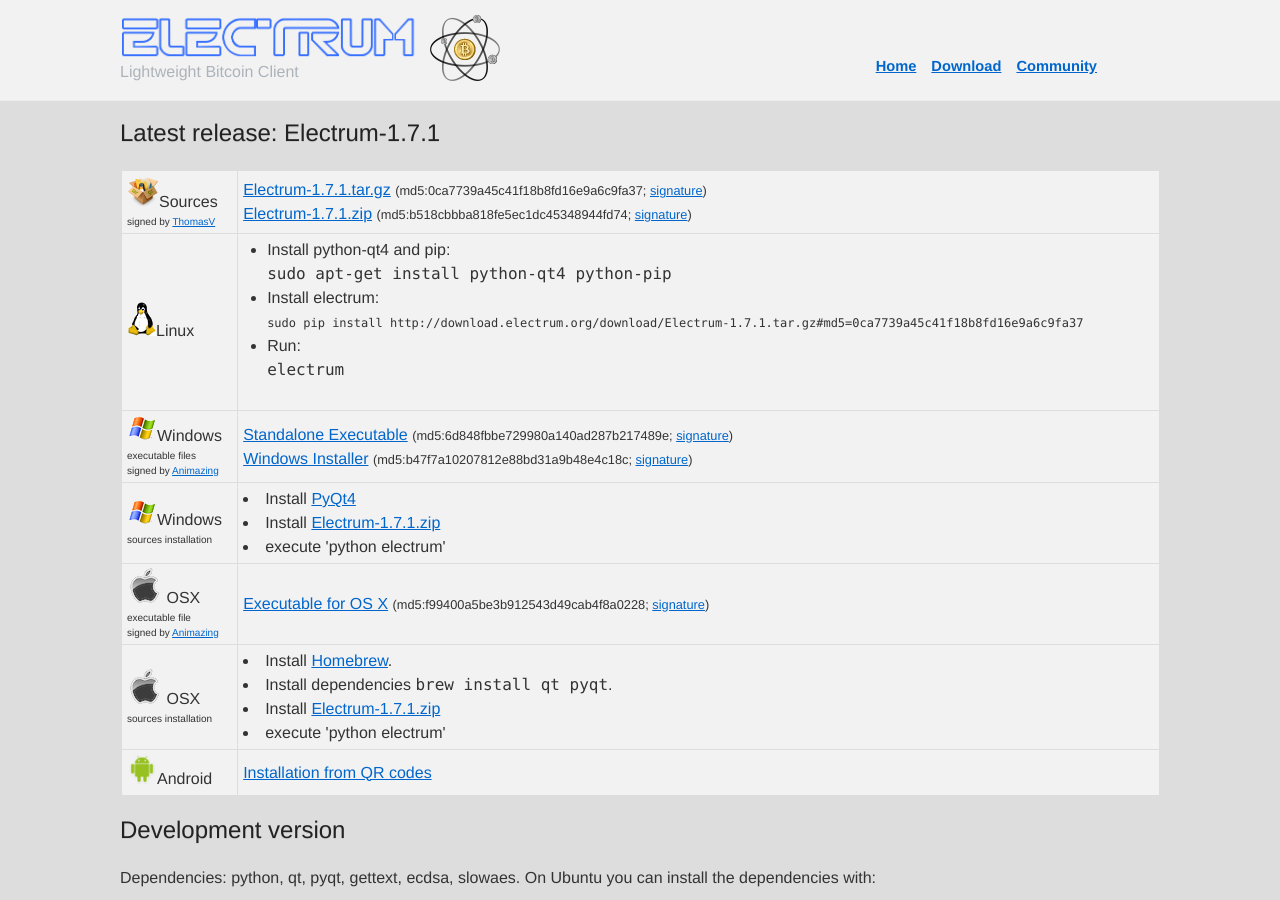
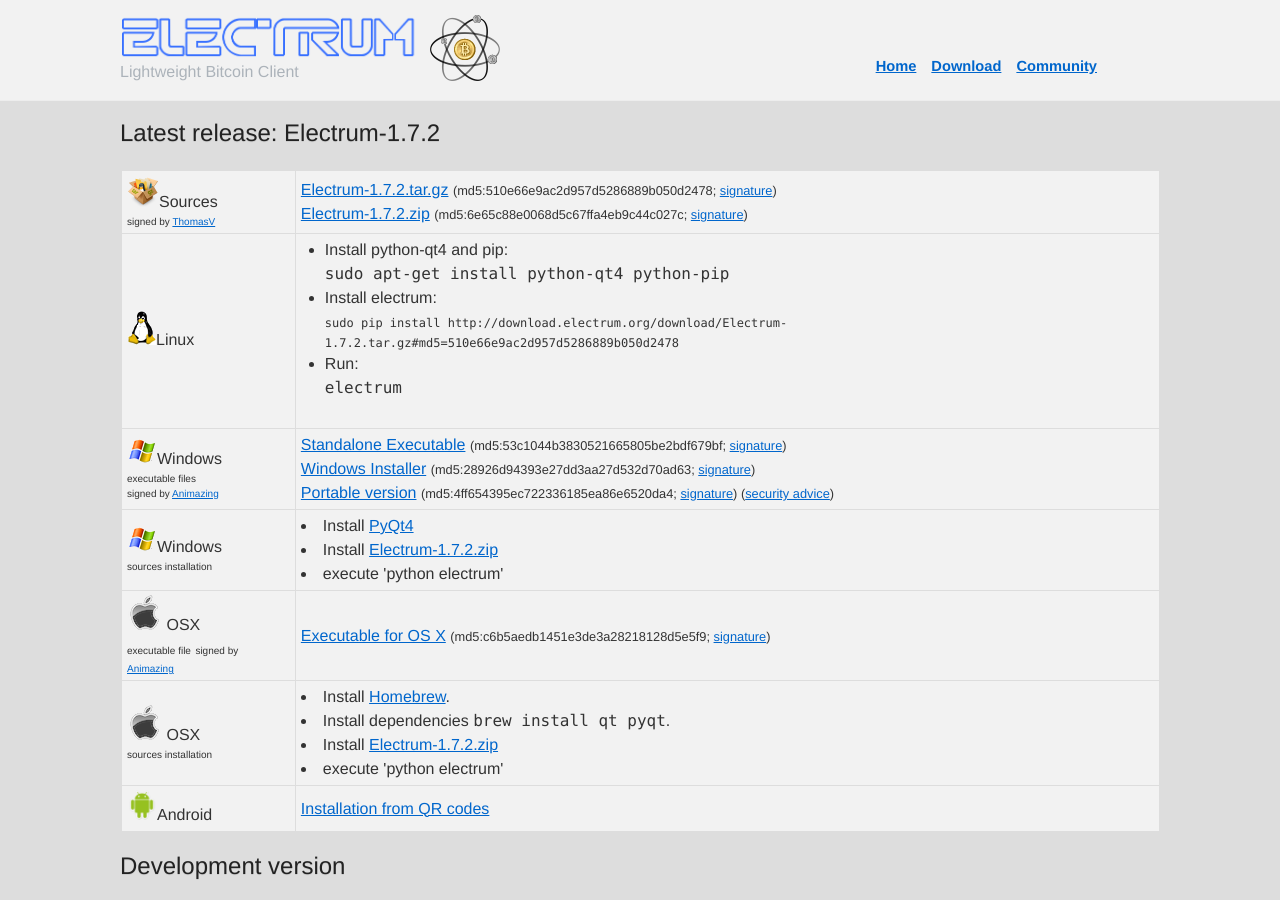
Before and after one commit to ecdsa/electrum-web, a Jekyll site: the page download.html, which Jekyll copies as it is, in a window 1280 px wide and 900 px high. Built offline with Jekyll 4.4.1, drawn with Linux system fonts in a browser that asks for light colours.

```diff
--- a/download.html
+++ b/download.html
@@ -32,7 +32,7 @@
 
 <div class="container">
 
-  <h3>Latest release: Electrum-1.7.1</h3>
+  <h3>Latest release: Electrum-1.7.2</h3>
 
   <table style="background-color:#f2f2f2;">
   <tr>
@@ -40,11 +40,11 @@
     width=32/>Sources<br/>
     <span style="font-size:x-small">signed by <a href="http://bitcoin-otc.com/viewgpg.php?nick=ThomasV">ThomasV</a></span></td>
     <td>
-      <a href="http://download.electrum.org/download/Electrum-1.7.1.tar.gz">Electrum-1.7.1.tar.gz</a>
-      <span style="font-size:80%">(md5:0ca7739a45c41f18b8fd16e9a6c9fa37; <a href="http://download.electrum.org/download/Electrum-1.7.1.tar.gz.asc">signature</a>)</span>
+      <a href="http://download.electrum.org/download/Electrum-1.7.2.tar.gz">Electrum-1.7.2.tar.gz</a>
+      <span style="font-size:80%">(md5:510e66e9ac2d957d5286889b050d2478; <a href="http://download.electrum.org/download/Electrum-1.7.2.tar.gz.asc">signature</a>)</span>
       <br/>
-      <a href="http://download.electrum.org/download/Electrum-1.7.1.zip">Electrum-1.7.1.zip</a>
-      <span style="font-size:80%">(md5:b518cbbba818fe5ec1dc45348944fd74; <a href="http://download.electrum.org/download/Electrum-1.7.1.zip.asc">signature</a>)</span>
+      <a href="http://download.electrum.org/download/Electrum-1.7.2.zip">Electrum-1.7.2.zip</a>
+      <span style="font-size:80%">(md5:6e65c88e0068d5c67ffa4eb9c44c027c; <a href="http://download.electrum.org/download/Electrum-1.7.2.zip.asc">signature</a>)</span>
     </td>
   </tr>
   <tr>
@@ -53,7 +53,7 @@
       <ul>
 	<li>Install python-qt4 and pip:<br/><tt>sudo apt-get install python-qt4 python-pip</tt></li>
 	<li>Install electrum:<br/>
-        <tt style="font-size:75%">sudo pip install http://download.electrum.org/download/Electrum-1.7.1.tar.gz#md5=0ca7739a45c41f18b8fd16e9a6c9fa37</tt></li>
+        <tt style="font-size:75%">sudo pip install http://download.electrum.org/download/Electrum-1.7.2.tar.gz#md5=510e66e9ac2d957d5286889b050d2478</tt></li>
 	<li>Run:<br/><tt>electrum</tt></li>
       </ul>
     </td>
@@ -62,48 +62,52 @@
     <td>
       <img src="media/os_windows.gif"/>Windows<br/>
       <span style="font-size:x-small">executable files</span><br/>
-      <span style="font-size:x-small">signed by <a href="http://bitcoin-otc.com/viewgpg.php?nick=Animazing">Animazing</a></span></td>
+      <span style="font-size:x-small">signed by <a href="http://bitcoin-otc.com/viewgpg.php?nick=Animazing">Animazing</a></span>
     </td>
     <td>
-      <a href="http://download.electrum.org/download/Electrum-1.7.1.exe">Standalone Executable</a>
-      <span style="font-size:80%">(md5:6d848fbbe729980a140ad287b217489e; <a href="http://download.electrum.org/download/Electrum-1.7.1.exe.asc">signature</a>)</span>
+      <a href="http://download.electrum.org/download/Electrum-1.7.2.exe">Standalone Executable</a>
+      <span style="font-size:80%">(md5:53c1044b3830521665805be2bdf679bf; <a href="http://download.electrum.org/download/Electrum-1.7.2.exe.asc">signature</a>)</span>
       <br/>
-      <a href="http://download.electrum.org/download/Electrum-1.7.1-setup.exe">Windows Installer</a>
-      <span style="font-size:80%">(md5:b47f7a10207812e88bd31a9b48e4c18c; <a href="http://download.electrum.org/download/Electrum-1.7.1-setup.exe.asc">signature</a>)</span>
+      <a href="http://download.electrum.org/download/Electrum-1.7.2-setup.exe">Windows Installer</a>
+      <span style="font-size:80%">(md5:28926d94393e27dd3aa27d532d70ad63; <a href="http://download.electrum.org/download/Electrum-1.7.2-setup.exe.asc">signature</a>)</span>
+      <br/>
+      <a href="http://download.electrum.org/download/Electrum-1.7.2-portable.exe">Portable version</a>
+      <span style="font-size:80%">(md5:4ff654395ec722336185ea86e6520da4; <a href="http://download.electrum.org/download/Electrum-1.7.2-portable.exe.asc">signature</a>) (<a href="https://bitcointalk.org/index.php?topic=154451.0">security advice</a>)</span>
+
+
     </td>
   </tr>
   <tr>
     <td>
       <img src="media/os_windows.gif"/>Windows<br/>
-      <span style="font-size:x-small">sources installation</a></span>
+      <span style="font-size:x-small">sources installation</span>
     </td>
     <td>
       <li>Install <a href="http://www.riverbankcomputing.co.uk/software/pyqt/download">PyQt4</a> </li>
-      <li>Install <a href="http://download.electrum.org/download/Electrum-1.7.1.zip">Electrum-1.7.1.zip</a> </li>
+      <li>Install <a href="http://download.electrum.org/download/Electrum-1.7.2.zip">Electrum-1.7.2.zip</a> </li>
       <li>execute 'python electrum'</li>
     </td>
   </tr>
   <tr>
     <td>
       <img src="media/os_apple.png"> OSX<br/>
-      <span style="font-size:x-small">executable file</span><br/>
+      <span style="font-size:x-small">executable file</span>
       <span style="font-size:x-small">signed by <a href="http://bitcoin-otc.com/viewgpg.php?nick=Animazing">Animazing</a></span></td>
     </td>
     <td>
-    <a href="http://download.electrum.org/download/electrum-v1.7.1.dmg">Executable
+    <a href="http://download.electrum.org/download/electrum-v1.7.2.dmg">Executable
       for OS X</a>
-      <span style="font-size:80%">(md5:f99400a5be3b912543d49cab4f8a0228; <a href="http://download.electrum.org/download/electrum-v1.7.1.dmg.asc">signature</a>)</span>
+      <span style="font-size:80%">(md5:c6b5aedb1451e3de3a28218128d5e5f9; <a href="http://download.electrum.org/download/electrum-v1.7.2.dmg.asc">signature</a>)</span>
     </td>
   </tr>
   <tr>
-    <td>
-      <img src="media/os_apple.png"> OSX<br/>
+    <td><img src="media/os_apple.png"> OSX<br/>
       <span style="font-size:x-small">sources installation</span>
     </td>
     <td>
       <li>Install <a href="http://mxcl.github.com/homebrew/">Homebrew</a>.</li>
       <li>Install dependencies <tt>brew install qt pyqt</tt>.</li>
-      <li>Install <a href="http://download.electrum.org/download/Electrum-1.7.1.zip">Electrum-1.7.1.zip</a> </li>
+      <li>Install <a href="http://download.electrum.org/download/Electrum-1.7.2.zip">Electrum-1.7.2.zip</a> </li>
       <li>execute 'python electrum'</li>
     </td>
   </tr>
```
Also changed, not shown: 1 other file.
